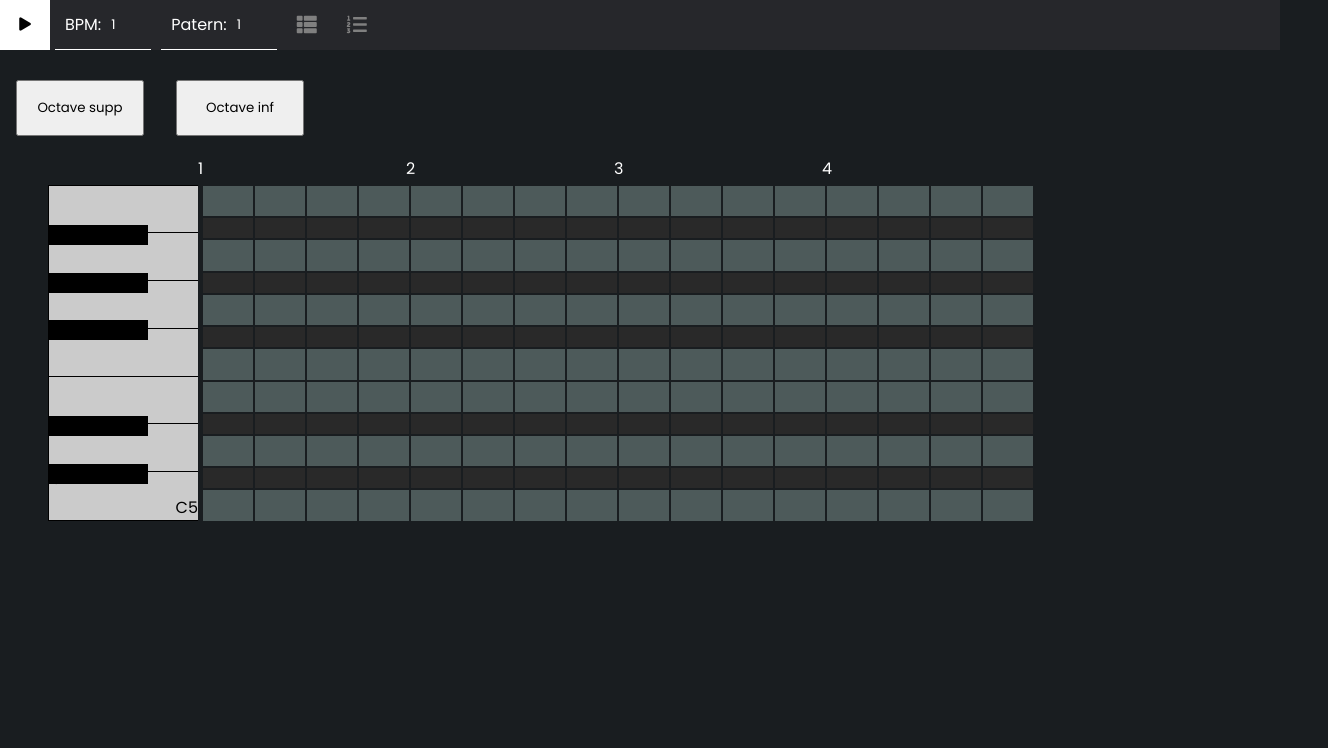
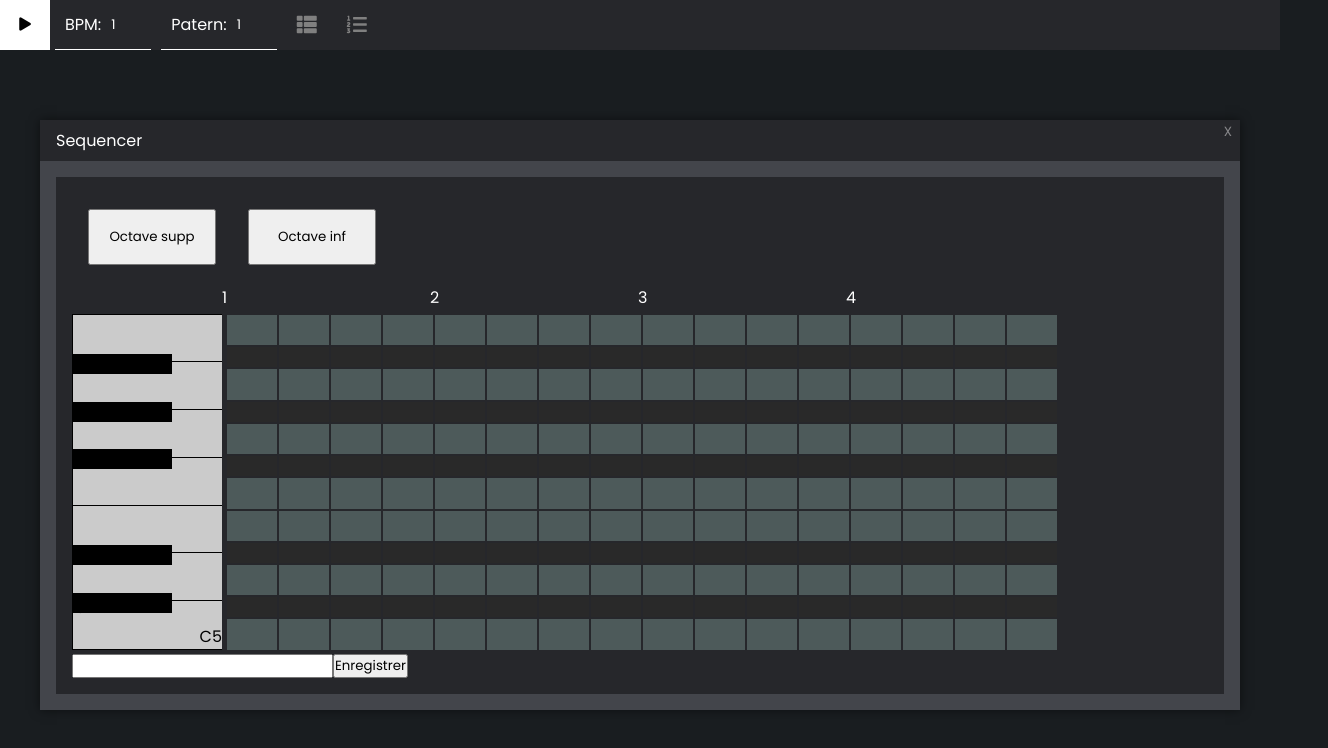
Before and after one commit to Procaillass/JamRacker, a React (Create React App) app: page / in a window 1280 px wide. Shown: the top 748 px of the page, 1328 px wide, since content can reach past the window. Built offline with nearby package versions, Linux system fonts and the light colour scheme.

Commit message:
duration

```diff
--- a/src/App.js
+++ b/src/App.js
@@ -1,4 +1,5 @@
 import React, { useState } from 'react';
+import './box.scss';
 import './App.scss';
 import PianoRoll from './components/PianoRoll/PianoRoll'
 import { PianoProvider } from './context/PianoContext';
--- a/src/App.scss
+++ b/src/App.scss
@@ -128,10 +128,14 @@ body {
   padding-top: 5rem;
   padding-bottom: 3rem;
 }
+.Roll {
+  background-color: $dark-color-2;
+  padding: 2rem 1rem 1rem 1rem;
+
+}
 .board {
   width: 100%;
   display: flex;
-  margin-left: 3rem;
 }
 .board-content {
   width: 100%;
@@ -178,6 +182,7 @@ body {
 
 .test {
   background-color: rgba(88,235,144,.8) !important;
+  z-index: 1;
 }
 
 //quentin
@@ -203,9 +208,8 @@ body {
 
 .Roll {
   .board:nth-child(3) {
-    :nth-child(2) {
-      :first-child {
-        :nth-child(4n + 1) {
+    .piano_grid:first-child {
+        > :nth-child(4n + 1) {
           position: relative;
           &::before {
             counter-increment: col;
@@ -217,7 +221,6 @@ body {
           }
         }
       }
-    }
   }
 
   .board {
@@ -306,3 +309,29 @@ body {
   padding: 1rem;
   margin: 0rem 1rem 3rem 1rem;
 }
+
+.piano-modify-duration {
+  display: none;
+  position: absolute;
+  top: 0px;
+  height: calc(100%);
+  width: calc(15px);
+  background: rgba(0,0,0,0.5);
+  cursor: pointer;
+}
+
+.piano-longer-duration {
+  right: 0px;
+}
+
+.piano-shorter-duration {
+  left: 0px;
+}
+
+.test {
+  position: relative;
+}
+
+.test .piano-modify-duration {
+  display: block;
+}
--- /dev/null
+++ b/src/box.scss
@@ -0,0 +1,62 @@
+$box_bar: #26272b;
+$box_bg: #43454b;
+$sequencer_sound_bg: #393a40;
+$sequencer_step_bg: #26272b;
+$sequencer_step_marked_bg: #749292;
+$sequencer_step_col_bg: #362928;
+$sequencer_step_marqued_col_bg: #517878;
+$text: #87878a;
+
+.box {
+    margin: 2.5rem;
+    background: $box_bg;
+    background: $box_bg;
+    box-shadow: 0px 0px 10px rgba(0,0,0,0.5);
+    flex: 1;
+
+  &__bar {
+    display: flex;
+    justify-content: space-between;
+    background: $box_bar;
+  }
+
+  &__title {
+      color: white;
+  }
+
+  &__close {
+    display: block;
+    border: none;
+    background-color: transparent;
+    margin: 0; padding: 0;
+    color: $text;
+    line-height: .2rem;
+    height: 1.5rem;
+    width: 1.5rem;
+    cursor: pointer;
+    background-color: $box_bar;
+    transition: all 0.5s ease;
+
+    &:hover {
+      background-color: $text;
+      color: $box_bar;
+    }
+  }
+
+  &__content {
+    padding: 1rem;
+    label{
+      color: white;
+      padding: .5rem;
+    }
+  }
+
+  &__action {
+    display: flex;
+    align-items: center;
+  }
+
+  &__title {
+    padding: .5rem 1rem;
+  }
+}
--- a/src/components/PianoRoll/PianoOctave.js
+++ b/src/components/PianoRoll/PianoOctave.js
@@ -55,10 +55,19 @@ function PianoRoll(props) {
 
   const generateActiveClass = (note, col) => {
     const currentActive = [...dataPianoNotes].find( el => el.name === note && el.step === col );
-    if( currentActive !== undefined) return 'test';
+    if( currentActive !== undefined) return `test`;
   }
 
-  const playNote = (note, col) =>  {
+  const generateActiveStyles = (note, col) => {
+    const currentActive = [...dataPianoNotes].find( el => el.name === note && el.step === col );
+    const styles = {gridColumnStart: col+1, gridRow: 1}
+    if( currentActive !== undefined)  styles.gridColumnEnd = `span ${currentActive.stepNum}`;
+    return styles;
+  }
+
+  const playNote = (ev, note, col) =>  {
+
+    if(ev.target.classList.contains("piano-modify-duration")) return;
 
     // Jouer la note
     synth.triggerAttackRelease(note, "8n")
@@ -77,6 +86,7 @@ function PianoRoll(props) {
           name: note,
           midi: noteMidiCompare(note),
           step: col,
+          stepNum: 1,
           time: 0,
           velocity: 1,
           duration: 0.2
@@ -84,6 +94,31 @@ function PianoRoll(props) {
       props.setDataPiano({...dataPiano, notes: [...newNotes]});
     }
   }
+
+  const modifyDuration = (ev, note, col, modifier) => {
+
+    // Recupère la note donc active
+    const currentNote = [...dataPianoNotes].find( el => el.name === note && el.step === col );
+    // Recupère l'index de la active
+    const currentNoteIndex = [...dataPianoNotes].indexOf( currentNote );
+
+    // Si la note existe
+    if( currentNoteIndex !== -1) {
+      const newNotes = [...dataPianoNotes];
+
+      let newStepNum = newNotes[currentNoteIndex].stepNum
+      if( modifier === "longer") {
+        newStepNum ++;
+      }
+      if( modifier === "shorter" && newStepNum > 1) {
+        newStepNum --;
+      }
+
+      synth.triggerAttackRelease(note, newStepNum/16+"n")
+      newNotes[currentNoteIndex].stepNum = newStepNum;
+      props.setDataPiano({...dataPiano, notes: [...newNotes]});
+    }
+  };
 
   /*
   * --------
@@ -112,9 +147,21 @@ function PianoRoll(props) {
               <div
                 data-note={note.name}
                 data-id={index}
-                onClick={(ev) => playNote(note.name, index)}
+                onClick={(ev) => playNote(ev, note.name, index)}
+                //onWheel={(ev) => modifyDuration(ev, note.name, index)}
                 key={index}
-                className={generateActiveClass(note.name, index)}>
+                className={generateActiveClass(note.name, index)}
+                style={generateActiveStyles(note.name, index)}>
+
+                <span
+                  onClick={(ev) => modifyDuration(ev, note.name, index, "shorter")}
+                  className="piano-modify-duration piano-shorter-duration">
+                </span>
+
+                  <span
+                    onClick={(ev) => modifyDuration(ev, note.name, index, "longer")}
+                    className="piano-modify-duration piano-longer-duration">
+                  </span>
               </div>
             )}
           </section>
--- a/src/components/PianoRoll/PianoRoll.js
+++ b/src/components/PianoRoll/PianoRoll.js
@@ -46,6 +46,16 @@ export default function PianoRoll() {
     setoctLength(old => [...old, Math.min(...old) -1])
   }
 
+  const SavePatern = (ev) => {
+    ev.preventDefault();
+    alert("Save patern to DB");
+  }
+
+  const handleClose = (ev) => {
+    ev.preventDefault();
+    alert("Save patern to DB");
+  }
+
   /*
   * --------
   * RENDER
@@ -53,6 +63,12 @@ export default function PianoRoll() {
   */
 
   return (
+    <div class="box">
+      <div className="box__bar">
+        <div className="box__title">Sequencer</div>
+        <button className="box__close" onClick={handleClose}>X</button>
+      </div>
+      <div className="box__content">
         <div className="Roll">
           <button className="plusBtn" onClick={() => plusOcatve()}>Octave supp</button>
           <button className="moinsBtn" onClick={() => moinsOctave()}>Octave inf</button>
@@ -61,6 +77,13 @@ export default function PianoRoll() {
             <PinaoOctave key={index} octave={item} dataPiano={dataPiano} setDataPiano={setDataPiano}/>
           )}
 
+          <form onSubmit={SavePatern}>
+            <input className="roll-patern-title" />
+            <button className="roll-save-patern">Enregistrer</button>
+          </form>
+
+        </div>
+      </div>
     </div>
   );
 }
```
Lines whose indentation alone changed are shown as unchanged.
